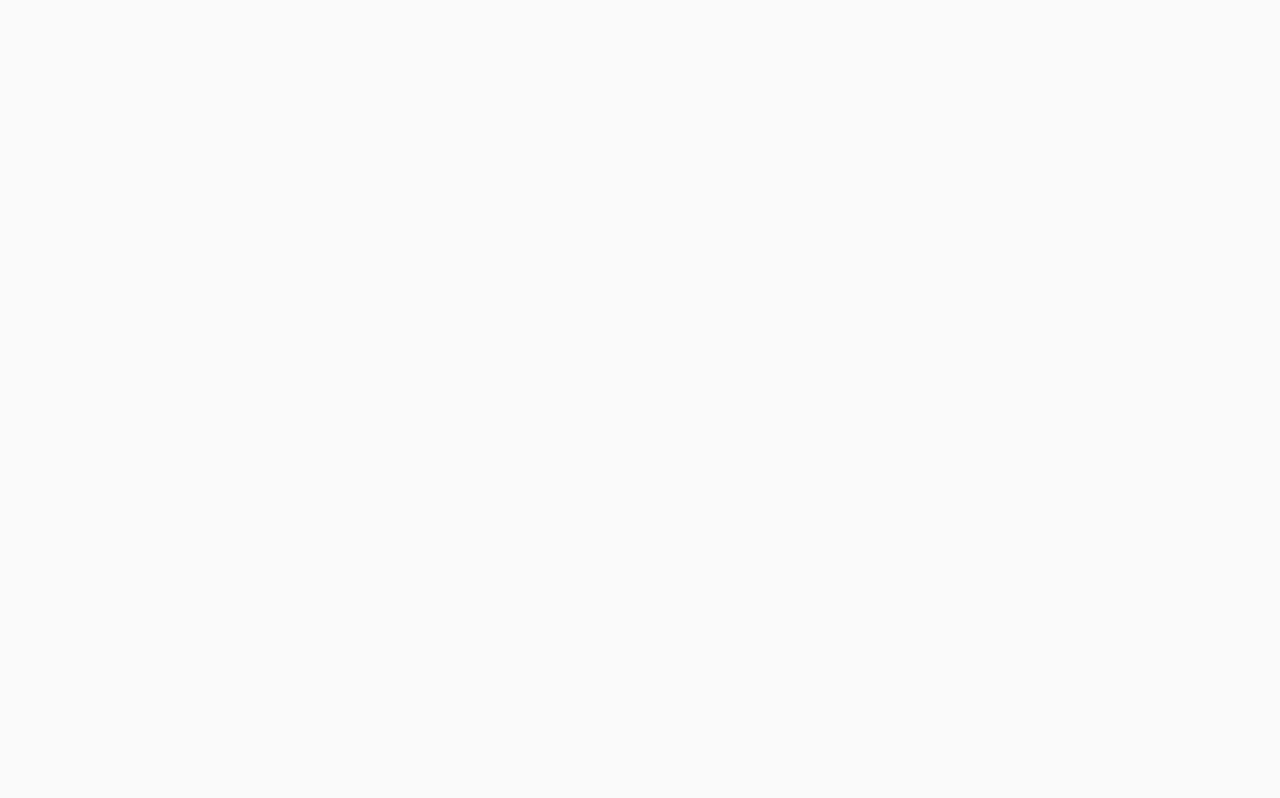
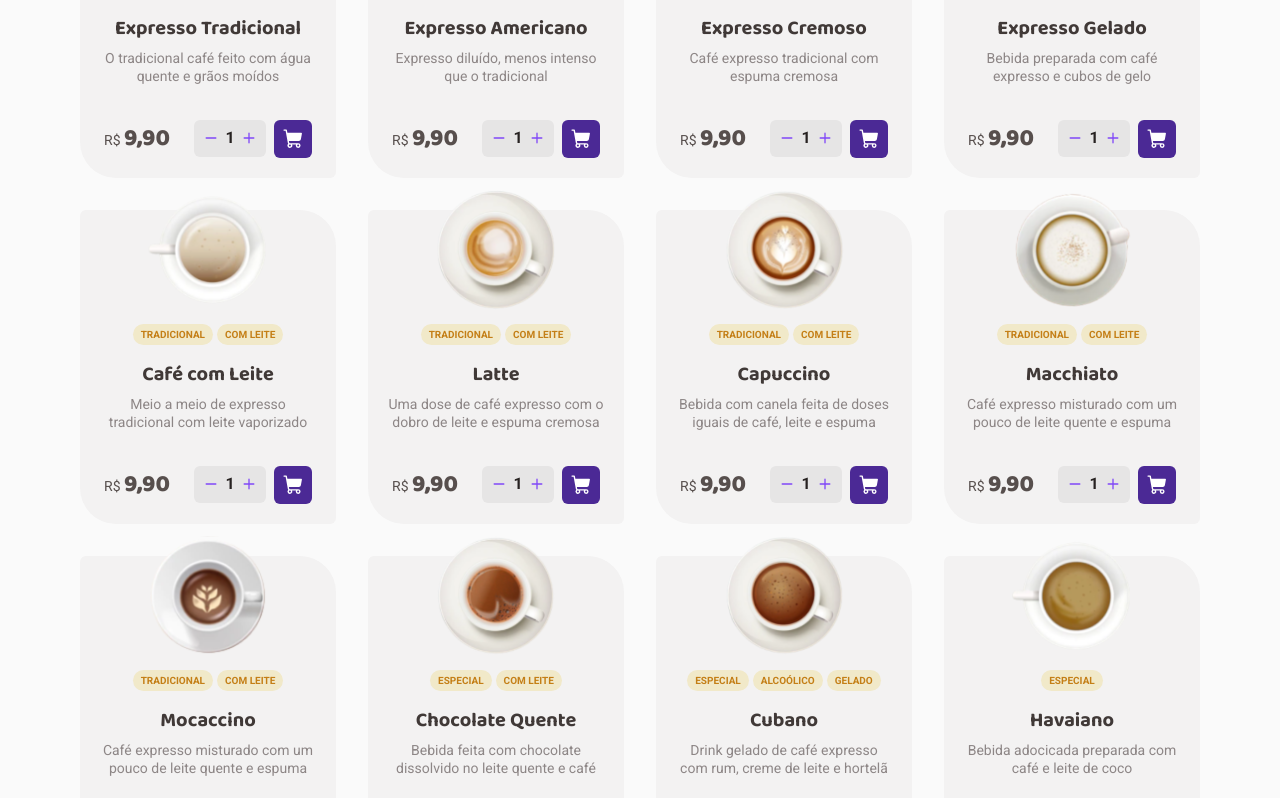
Before and after one commit to MattDuarte1/02-coffe-delivery, a React (Vite) app: page / in a window 1280 px wide. Shown: the part 882-1680 px from the top of the page. Before the commit the page ends 906 px from the top, so only its background shows below. Built offline with nearby package versions, Linux system fonts and the light colour scheme; the HTML template or start-up script is replaced by a standard one.

Commit message:
feat: Adicionado o component Nossos cafes Criado o component CoffeCard para o cafe O CoffeCardTag para as tags dentro do cafe O Mock de Cafés

```diff
--- /dev/null
+++ b/src/pages/Home/components/OurCoffees/CoffeeCard/CoffeeCardTag/index.tsx
@@ -0,0 +1,9 @@
+import { CardTagContainer } from './styles'
+
+interface CoffeeCardTagProps {
+  text: string
+}
+
+export const CoffeeCardTag = ({ text }: CoffeeCardTagProps) => {
+  return <CardTagContainer>{text}</CardTagContainer>
+}
--- /dev/null
+++ b/src/pages/Home/components/OurCoffees/CoffeeCard/CoffeeCardTag/styles.ts
@@ -0,0 +1,16 @@
+import styled from 'styled-components'
+import { mixins } from '../../../../../../styles/mixins'
+
+export const CardTagContainer = styled.li`
+  display: inline-flex;
+  justify-content: center;
+  align-items: center;
+  padding: 0.4rem 0.8rem;
+  border-radius: 100px;
+
+  background-color: ${({ theme }) => theme.colors['yellow-light']};
+
+  ${mixins.fonts.tag}
+  color: ${({ theme }) => theme.colors['yellow-dark']};
+  text-transform: uppercase;
+`
--- /dev/null
+++ b/src/pages/Home/components/OurCoffees/CoffeeCard/index.tsx
@@ -0,0 +1,69 @@
+import { ShoppingCart } from '@phosphor-icons/react'
+import { QuantityCounter } from '../../../../../components/QuantityCounter'
+import { CoffeeCardTag } from './CoffeeCardTag'
+import {
+  CoffeeCardContainer,
+  CoffeeCardLogo,
+  CoffeeCardTagsList,
+  CoffeeCardDescription,
+  CoffeeCardFooter,
+  AddCoffeeCartWrapper,
+} from './styles'
+import { ICoffee } from '../../../../../interfaces/coffee'
+import { useState } from 'react'
+
+type Operation = 'increase' | 'decrease'
+
+interface CoffeeCardProps extends ICoffee {}
+export const CoffeeCard = ({
+  title,
+  description,
+  image,
+  tags,
+  price,
+}: CoffeeCardProps) => {
+  const [quantity, setQuantity] = useState<number>(1)
+  const formattedPrice = price.toFixed(2).replace('.', ',')
+
+  const handleQuantityChange = (operation: Operation) => {
+    const operations = {
+      increase: () => setQuantity((current) => current + 1),
+      decrease: () => setQuantity((current) => Math.max(current - 1, 1)),
+    }
+
+    operations[operation]()
+  }
+
+  return (
+    <CoffeeCardContainer>
+      <article>
+        <CoffeeCardLogo>
+          <img src={image} alt="coffe picture" />
+        </CoffeeCardLogo>
+        <CoffeeCardTagsList>
+          {!!tags && tags.map((tag, i) => <CoffeeCardTag key={i} text={tag} />)}
+        </CoffeeCardTagsList>
+        <CoffeeCardDescription>
+          <h3>{title}</h3>
+          <p>{description}</p>
+        </CoffeeCardDescription>
+
+        <CoffeeCardFooter>
+          <span>
+            R$ <strong>{formattedPrice}</strong>
+          </span>
+
+          <AddCoffeeCartWrapper>
+            <QuantityCounter
+              quantity={quantity}
+              quantityChangeFunction={handleQuantityChange}
+            />
+            <button>
+              <ShoppingCart size={22} weight="fill" />
+            </button>
+          </AddCoffeeCartWrapper>
+        </CoffeeCardFooter>
+      </article>
+    </CoffeeCardContainer>
+  )
+}
--- /dev/null
+++ b/src/pages/Home/components/OurCoffees/CoffeeCard/styles.ts
@@ -0,0 +1,97 @@
+import styled from 'styled-components'
+import { mixins } from '../../../../../styles/mixins'
+
+export const CoffeeCardContainer = styled.li`
+  > article {
+    padding: 0 2rem 2rem 2rem;
+    background: ${({ theme }) => theme.colors['base-card']};
+
+    display: flex;
+    flex-direction: column;
+    align-items: center;
+
+    border-top-left-radius: 6px;
+    border-top-right-radius: 36px;
+    border-bottom-right-radius: 6px;
+    border-bottom-left-radius: 36px;
+  }
+`
+
+export const CoffeeCardLogo = styled.div`
+  margin-top: -2rem;
+  width: 12rem;
+
+  > img {
+    width: 100%;
+    height: 100%;
+  }
+`
+
+export const CoffeeCardTagsList = styled.ul`
+  margin-top: 1.2rem;
+  margin-bottom: 1.6rem;
+
+  li + li {
+    margin-left: 0.4rem;
+  }
+`
+
+export const CoffeeCardDescription = styled.div`
+  h3 {
+    ${mixins.fonts.titleS}
+    color: ${({ theme }) => theme.colors['base-subtitle']};
+    text-align: center;
+    margin-bottom: 0.8rem;
+  }
+
+  p {
+    ${mixins.fonts.textS}
+    text-align: center;
+    color: ${({ theme }) => theme.colors['base-label']};
+    height: 3.8rem;
+    margin-bottom: 3.3rem;
+  }
+`
+
+export const CoffeeCardFooter = styled.footer`
+  width: min(100%, 20.8rem);
+  height: 3.8rem;
+
+  display: flex;
+  justify-content: space-between;
+  align-items: center;
+
+  > span {
+    ${mixins.fonts.textS}
+    color:${({ theme }) => theme.colors['base-text']};
+    text-align: center;
+    > strong {
+      ${mixins.fonts.titleM}
+    }
+  }
+`
+
+export const AddCoffeeCartWrapper = styled.div`
+  width: min(100%, 11.8rem);
+  max-height: 3.8rem;
+  display: flex;
+  justify-content: center;
+  align-items: center;
+  gap: 0.8rem;
+
+  > button {
+    padding: 0.8rem;
+    display: flex;
+    justify-content: center;
+    align-items: center;
+    border-radius: 0.6rem;
+    background: ${({ theme }) => theme.colors['purple-dark']};
+    color: ${({ theme }) => theme.colors.white};
+    cursor: pointer;
+    border: 0;
+
+    &:hover {
+      background: ${({ theme }) => theme.colors.purple};
+    }
+  }
+`
--- /dev/null
+++ b/src/pages/Home/components/OurCoffees/index.tsx
@@ -0,0 +1,22 @@
+import { useState } from 'react'
+import { CoffeeCard } from './CoffeeCard'
+import { OurCoffesContainer, OurCoffesContent } from './styles'
+import { mockCoffees } from './mock'
+import { ICoffee } from '../../../../interfaces/coffee'
+
+export const OurCoffees = () => {
+  const [coffees] = useState<ICoffee[]>(mockCoffees)
+
+  return (
+    <OurCoffesContainer>
+      <OurCoffesContent>
+        <h2>Nossos cafés</h2>
+
+        <ul>
+          {!!coffees &&
+            coffees.map((coffee) => <CoffeeCard key={coffee.id} {...coffee} />)}
+        </ul>
+      </OurCoffesContent>
+    </OurCoffesContainer>
+  )
+}
--- /dev/null
+++ b/src/pages/Home/components/OurCoffees/mock.ts
@@ -0,0 +1,119 @@
+export const mockCoffees = [
+  {
+    id: '0',
+    title: 'Expresso Tradicional',
+    description: 'O tradicional café feito com água quente e grãos moídos',
+    tags: ['tradicional'],
+    price: 9.9,
+    image: 'coffees/expresso.svg',
+  },
+  {
+    id: '1',
+    title: 'Expresso Americano',
+    description: 'Expresso diluído, menos intenso que o tradicional',
+    tags: ['tradicional'],
+    price: 9.9,
+    image: 'coffees/americano.svg',
+  },
+  {
+    id: '2',
+    title: 'Expresso Cremoso',
+    description: 'Café expresso tradicional com espuma cremosa',
+    tags: ['tradicional'],
+    price: 9.9,
+    image: 'coffees/expresso_cremoso.svg',
+  },
+  {
+    id: '3',
+    title: 'Expresso Gelado',
+    description: 'Bebida preparada com café expresso e cubos de gelo',
+    tags: ['tradicional', 'gelado'],
+    price: 9.9,
+    image: 'coffees/gelado.svg',
+  },
+  {
+    id: '4',
+    title: 'Café com Leite',
+    description: 'Meio a meio de expresso tradicional com leite vaporizado',
+    tags: ['tradicional', 'com leite'],
+    price: 9.9,
+    image: 'coffees/comLeite.svg',
+  },
+  {
+    id: '5',
+    title: 'Latte',
+    description:
+      'Uma dose de café expresso com o dobro de leite e espuma cremosa',
+    tags: ['tradicional', 'com leite'],
+    price: 9.9,
+    image: 'coffees/Latte.svg',
+  },
+  {
+    id: '6',
+    title: 'Capuccino',
+    description:
+      'Bebida com canela feita de doses iguais de café, leite e espuma',
+    tags: ['tradicional', 'com leite'],
+    price: 9.9,
+    image: 'coffees/capuccino.svg',
+  },
+  {
+    id: '7',
+    title: 'Macchiato',
+    description:
+      'Café expresso misturado com um pouco de leite quente e espuma',
+    tags: ['tradicional', 'com leite'],
+    price: 9.9,
+    image: 'coffees/macchiato.svg',
+  },
+  {
+    id: '8',
+    title: 'Mocaccino',
+    description:
+      'Café expresso misturado com um pouco de leite quente e espuma',
+    tags: ['tradicional', 'com leite'],
+    price: 9.9,
+    image: 'coffees/mochaccino.svg',
+  },
+  {
+    id: '9',
+    title: 'Chocolate Quente',
+    description: 'Bebida feita com chocolate dissolvido no leite quente e café',
+    tags: ['especial', 'com leite'],
+    price: 9.9,
+    image: 'coffees/chocolate_quente.svg',
+  },
+  {
+    id: '10',
+    title: 'Cubano',
+    description:
+      'Drink gelado de café expresso com rum, creme de leite e hortelã',
+    tags: ['especial', 'alcoólico', 'gelado'],
+    price: 9.9,
+    image: 'coffees/cubano.svg',
+  },
+  {
+    id: '11',
+    title: 'Havaiano',
+    description: 'Bebida adocicada preparada com café e leite de coco',
+    tags: ['especial'],
+    price: 9.9,
+    image: 'coffees/havaiano.svg',
+  },
+  {
+    id: '12',
+    title: 'Árabe',
+    description: 'Bebida preparada com grãos de café árabe e especiarias',
+    tags: ['especial'],
+    price: 9.9,
+    image: 'coffees/arabe.svg',
+  },
+  {
+    id: '13',
+    title: 'Irlandês',
+    description: 'Bebida a base de café, uísque irlandês, açúcar e chantilly',
+    tags: ['especial', 'alcoólico'],
+    price: 9.9,
+    image: 'coffees/irlandes.svg',
+  },
+]
--- /dev/null
+++ b/src/pages/Home/components/OurCoffees/styles.ts
@@ -0,0 +1,26 @@
+import styled from 'styled-components'
+import { mixins } from '../../../../styles/mixins'
+
+export const OurCoffesContainer = styled.div`
+  width: 100%;
+  display: flex;
+  justify-content: center;
+  padding: 0 2rem;
+`
+
+export const OurCoffesContent = styled.section`
+  width: min(100%, 112rem);
+
+  h2 {
+    margin-bottom: 5.4rem;
+    color: ${({ theme }) => theme.colors['base-subtitle']};
+    ${mixins.fonts.titleL}
+  }
+
+  > ul {
+    width: 100%;
+    display: grid;
+    grid-template-columns: repeat(auto-fill, minmax(25.6rem, 1fr));
+    gap: 3.2rem;
+  }
+`
--- a/src/pages/Home/index.tsx
+++ b/src/pages/Home/index.tsx
@@ -1,10 +1,12 @@
 import { Hero } from './components/HeroContainer'
+import { OurCoffees } from './components/OurCoffees'
 import { HomeContainer } from './styles'
 
 export const Home = () => {
   return (
     <HomeContainer>
       <Hero />
+      <OurCoffees />
     </HomeContainer>
   )
 }
--- a/src/pages/Home/styles.ts
+++ b/src/pages/Home/styles.ts
@@ -3,4 +3,5 @@ import styled from 'styled-components'
 export const HomeContainer = styled.main`
   width: 100%;
   min-height: 100vh;
+  padding-bottom: 5rem;
 `
```
